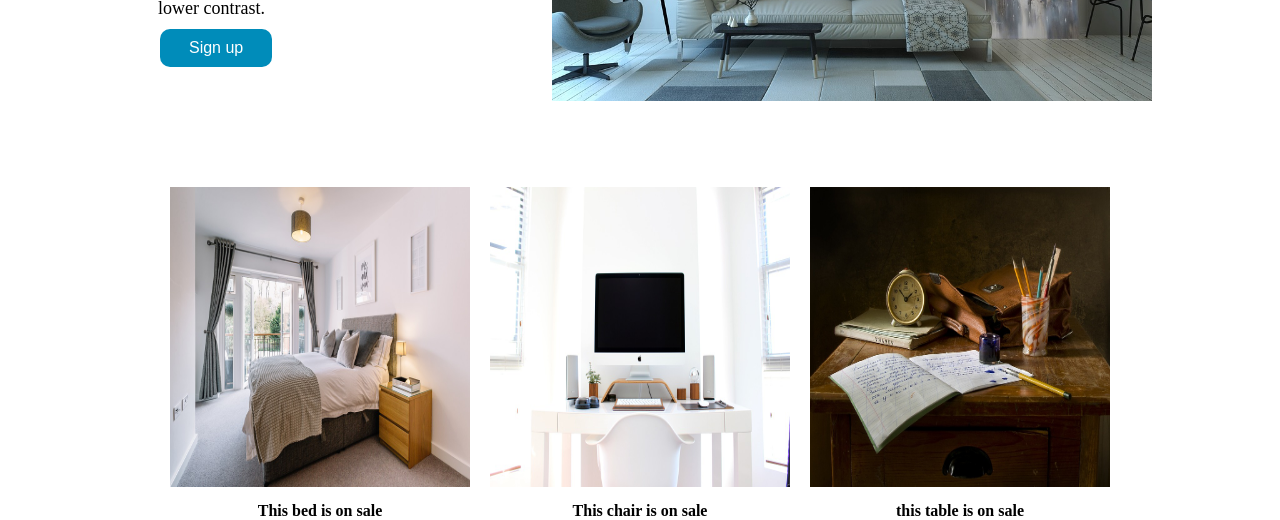
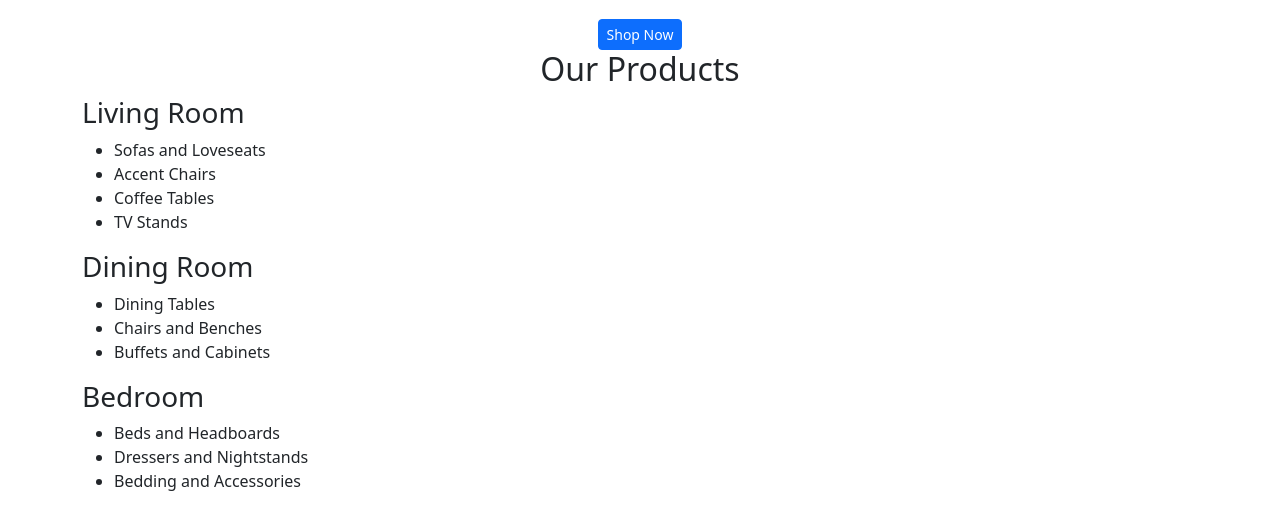
Before and after one commit to salmanakhtar57/Furniture-Website, a Flask app: page / in a window 1280 px wide. Shown: the part 412-932 px from the top of the page. After the commit the page ends 903 px from the top, so only its background shows below. Run offline with Flask 2, Linux system fonts and the light colour scheme.

Commit message:
build a basic front page

```diff
--- a/templates/home.html
+++ b/templates/home.html
@@ -5,11 +5,61 @@
     <meta http-equiv="X-UA-Compatible" content="IE=edge">
     <meta name="viewport" content="width=device-width, initial-scale=1.0">
     <title>Furniture Website</title>
+  <link href="https://cdn.jsdelivr.net/npm/bootstrap@5.3.0-alpha1/dist/css/bootstrap.min.css" rel="stylesheet" integrity="sha384-GLhlTQ8iRABdZLl6O3oVMWSktQOp6b7In1Zl3/Jr59b6EGGoI1aFkw7cmDA6j6gD" crossorigin="anonymous">
 </head>
 <body>
-    {% include 'main.html' %}
+  <div class="container" style="margin-top: 35px;">
 
-    {% include 'mid_template.html' %}
+      <div style="text-align: center;">
+        <h1> FURNITURE</h1>
+      </div>
 
+      <div class="row" style="margin-bottom:20px;">
+        <div class="col-md-6">
+          <p class="lead">
+            Lorem Ipsum is simply dummy text of the printing and typesetting
+            industry. Lorem Ipsum has been the industry's standard dummy text
+            ever since the 1500s, when an unknown printer took a galley of type
+            and scrambled it to make a type specimen book. Our furniture is
+            crafted using the highest quality materials and designed to last
+            for generations. From classic to contemporary styles, we have
+            everything you need to create the perfect home.
+          </p>
+        </div class="d-none d-md-block col-md-6">
+        <img src=" static/furniture.jpg" style="height: 320px; width: 520px; border-radius: 4px;">
+      </div>
+
+      <div style="text-align: center;">
+        <button type="submit" class="btn btn-primary btn-sm">Shop Now
+        </button>
+
+        <h2>Our Products</h2>
+      </div>
+
+      <div>
+        <h3>Living Room</h3>
+        <ul>
+          <li>Sofas and Loveseats</li>
+          <li>Accent Chairs</li>
+          <li>Coffee Tables</li>
+          <li>TV Stands</li>
+        </ul>
+
+        <h3>Dining Room</h3>
+        <ul>
+          <li>Dining Tables</li>
+          <li>Chairs and Benches</li>
+          <li>Buffets and Cabinets</li>
+        </ul>
+
+        <h3>Bedroom</h3>
+        <ul>
+          <li>Beds and Headboards</li>
+          <li>Dressers and Nightstands</li>
+          <li>Bedding and Accessories</li>
+        </ul>
+      </div>
+
+</div>
 </body>
 </html>
--- a/templates/main.html
+++ b/templates/main.html
@@ -169,7 +169,7 @@ section .header {
     </style>
 </head>
 <body>
-     <section>
+<!--      <section>
 
         <nav class="navbar">
             <input type="checkbox" id="check">
@@ -189,7 +189,9 @@ section .header {
             </ul>
         </nav>
 
-    </section>
+    </section> -->
+
+
 
     <!-- Main Page Section -->
     <section>
```
Also changed, not shown: templates/mid_template.html (+12 -0 lines).
